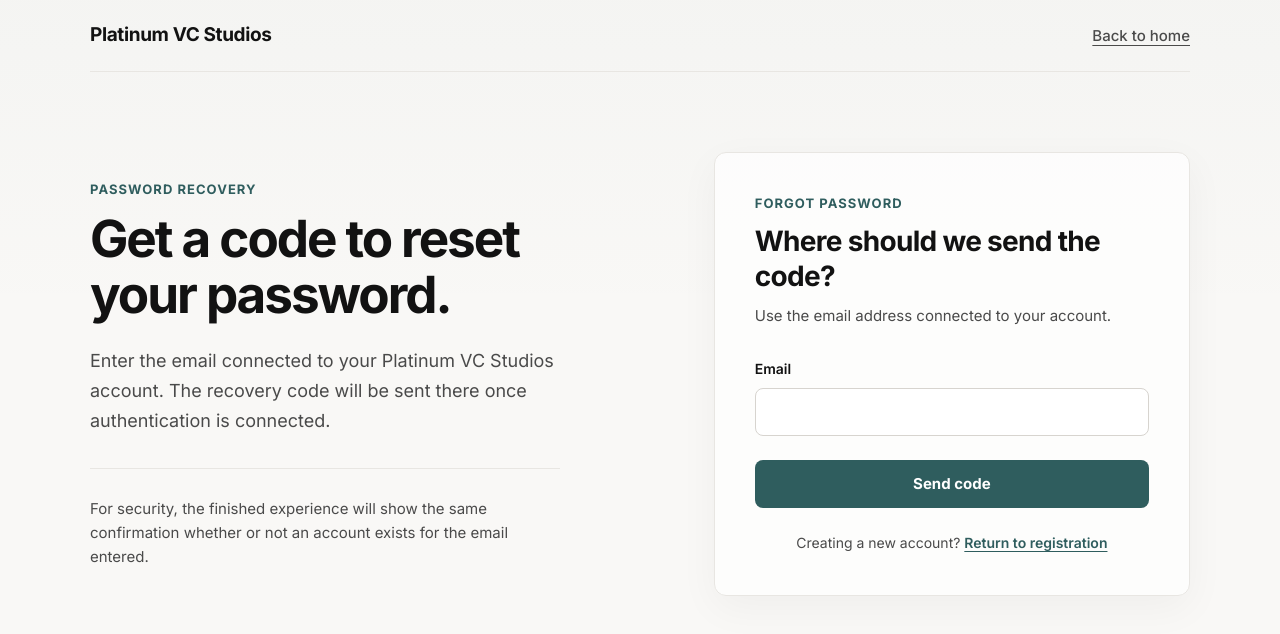
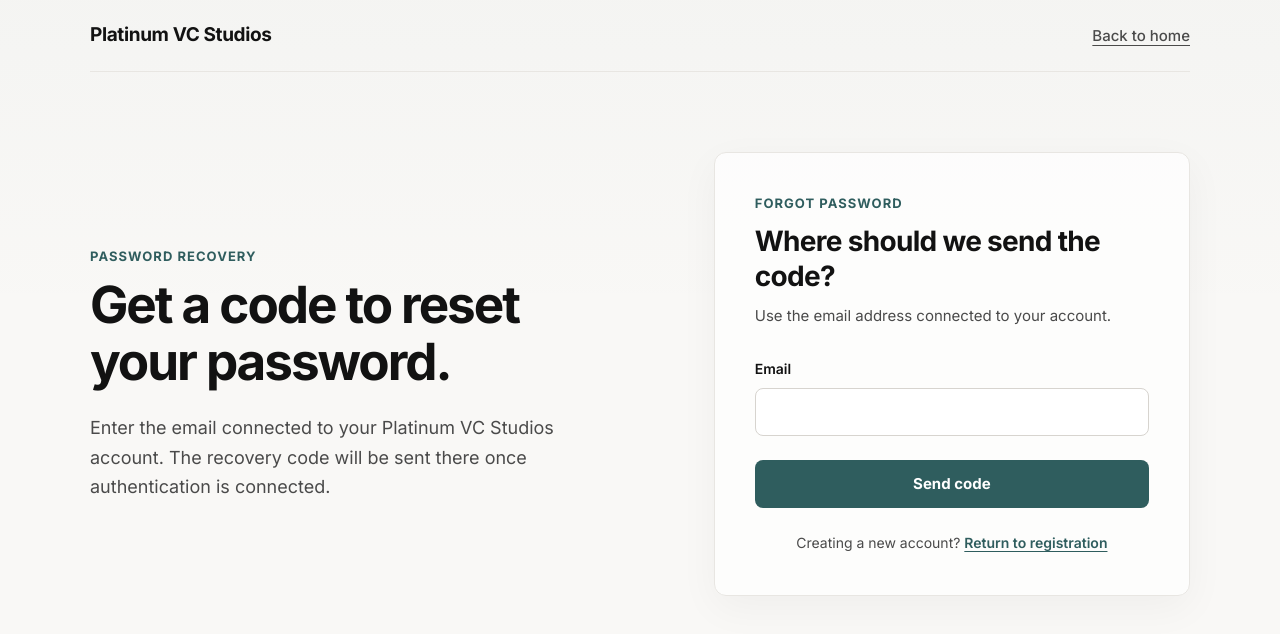
Before and after one commit to Emanuel628/VC-Studios, a React (Vite) app: page /forgot-password in a window 1280 px wide. Shown: the top 634 px of the page. Built offline with nearby package versions, Linux system fonts and the light colour scheme.

Commit message:
Remove unnecessary forgot password security copy

```diff
--- a/src/pages/auth/ForgotPasswordPage.tsx
+++ b/src/pages/auth/ForgotPasswordPage.tsx
@@ -35,11 +35,6 @@
       eyebrow="Password recovery"
       title="Get a code to reset your password."
       description="Enter the email connected to your Platinum VC Studios account. The recovery code will be sent there once authentication is connected."
-      supportingContent={
-        <p>
-          For security, the finished experience will show the same confirmation whether or not an account exists for the email entered.
-        </p>
-      }
       compact
     >
       <div className={styles.formHeading}>
```
